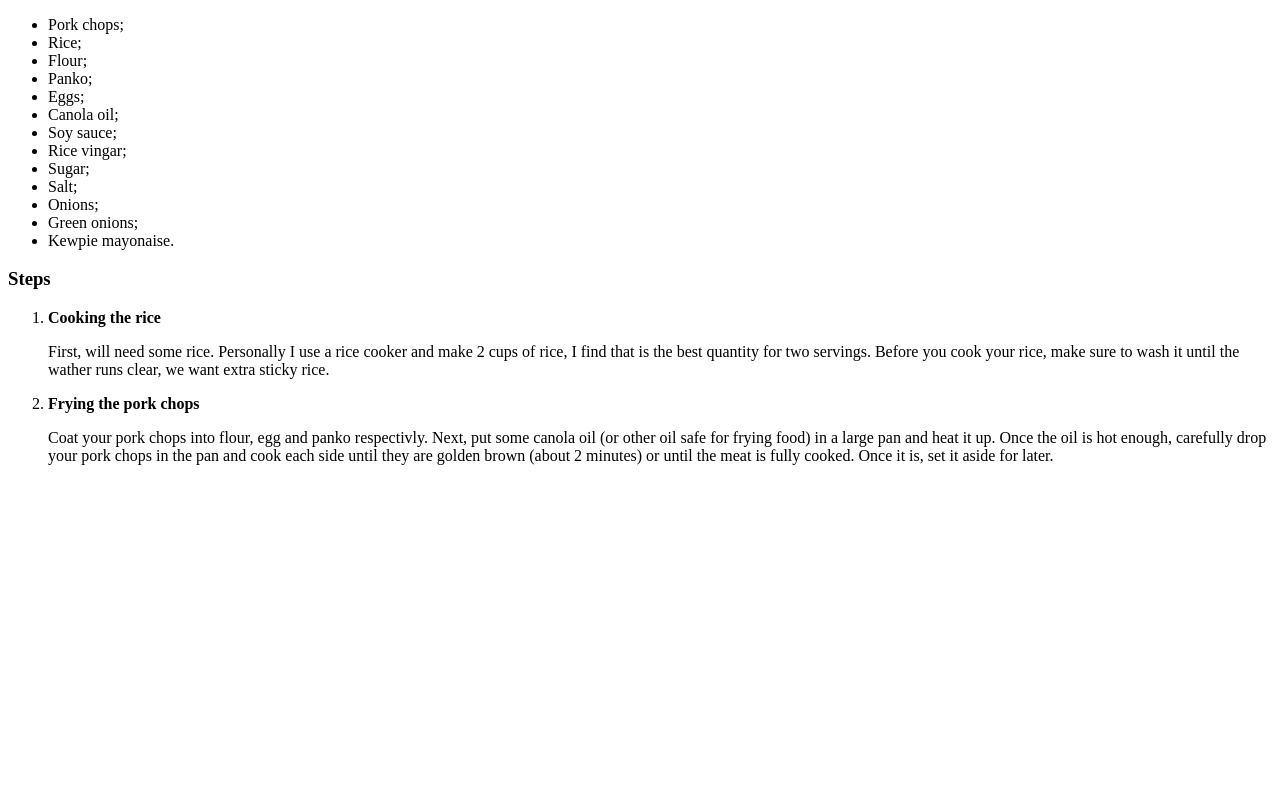
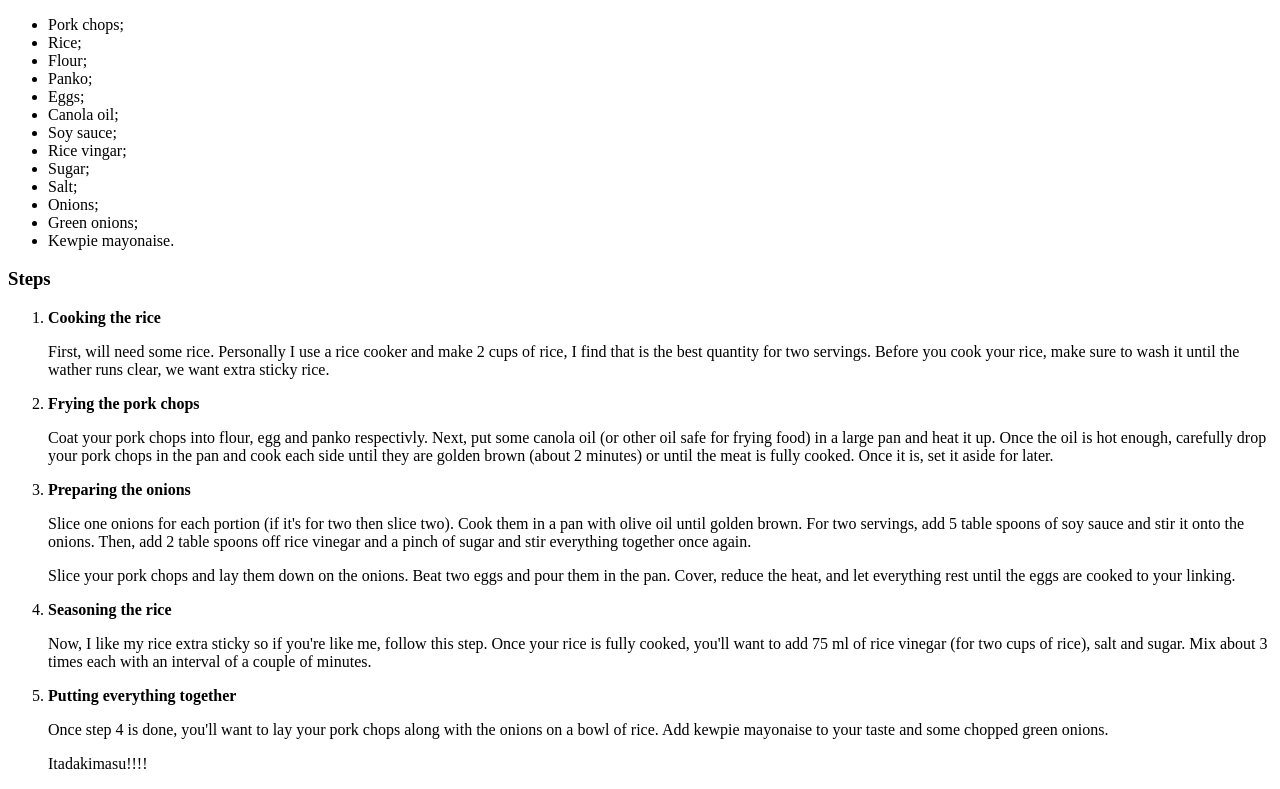
Before and after one commit to Sirius850/odin-recipes, a plain HTML site: page recipes/katsudon.html in a window 1280 px wide. Shown: the part 675-1464 px from the top of the page. Before the commit the page ends 1156 px from the top, so only its background shows below. Drawn offline with Linux system fonts and the light colour scheme.

Commit message:
Add katsudon.html file with the full recipe

```diff
--- a/recipes/katsudon.html
+++ b/recipes/katsudon.html
@@ -54,6 +54,36 @@
                     (about 2 minutes) or until the meat is fully cooked. Once it is, set it aside for later.
                 </p>
             </li>
+
+            <li><strong>Preparing the onions</strong>
+                <p>
+                    Slice one onions for each portion (if it's for two then slice two). Cook them in a pan with olive oil until golden brown. For two servings,
+                    add 5 table spoons of soy sauce and stir it onto the onions. Then, add 2 table spoons off rice vinegar and a pinch of sugar and stir everything
+                    together once again.
+                </p>
+
+                <p>
+                    Slice your pork chops and lay them down on the onions. Beat two eggs and pour them in the pan. Cover, reduce the heat, and let everything rest until
+                    the eggs are cooked to your linking.
+                </p>
+            </li>
+
+            <li><strong>Seasoning the rice</strong>
+                <p>
+                    Now, I like my rice extra sticky so if you're like me, follow this step. Once your rice is fully cooked, you'll want to add 75 ml of rice
+                    vinegar (for two cups of rice), salt and sugar. Mix about 3 times each with an interval of a couple of minutes.
+                </p>
+            </li>
+
+            <li><strong>Putting everything together</strong>
+                <p>
+                    Once step 4 is done, you'll want to lay your pork chops along with the onions on a bowl of rice. Add kewpie mayonaise to your taste and some
+                    chopped green onions.
+                </p>
+                <p>
+                    Itadakimasu!!!!
+                </p>
+            </li>
         </ol>
 
     </body>
```
